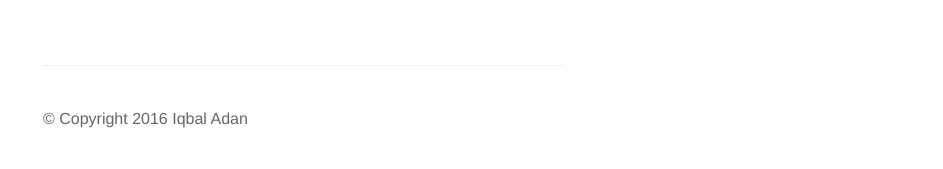
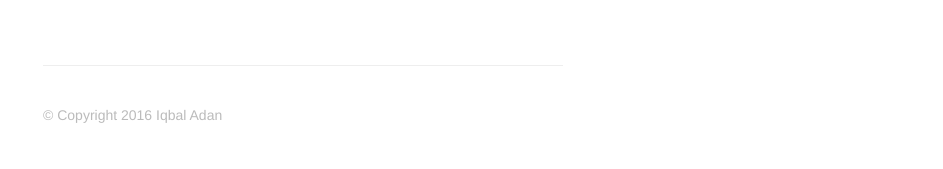
Before and after one commit to iqbaladan/iqbaladan.github.io, a Jekyll site: the page built from about.md, in a window 1280 px wide. Shown: the part 906-1075 px from the top of the page, without its empty margins (337-1280 px from the left). Built offline with Jekyll 4.4.1, drawn with Linux system fonts in a browser that asks for light colours; nearby versions of some CDN libraries; Markdown is read by kramdown in place of the engine named in the settings.

Commit message:
Updating _layouts

```diff
--- a/_includes/footer.html
+++ b/_includes/footer.html
@@ -1,3 +1,3 @@
 <footer id="footer">
-    <p class="medium">© Copyright {{ site.time | date: '%Y' }} {{ site.author }}</p>
+    <p class="small">© Copyright {{ site.time | date: '%Y' }} {{ site.author }}</p>
 </footer>
--- a/_layouts/post.html
+++ b/_layouts/post.html
@@ -14,7 +14,7 @@
 </article>
 <footer id="post-meta" class="clearfix">
     <a href="http://twitter.com/{{ site.authorTwitter }}">
-        <img class="avatar" src="{{ site.baseurl }}assets/images/avatar.png">
+        <img class="avatar" src="{{ site.baseurl }}assets/images/avatar.jpg">
         <div>
             <span class="dark">{{ site.author }}</span>
             <span>{{ site.description }}</span>
```
